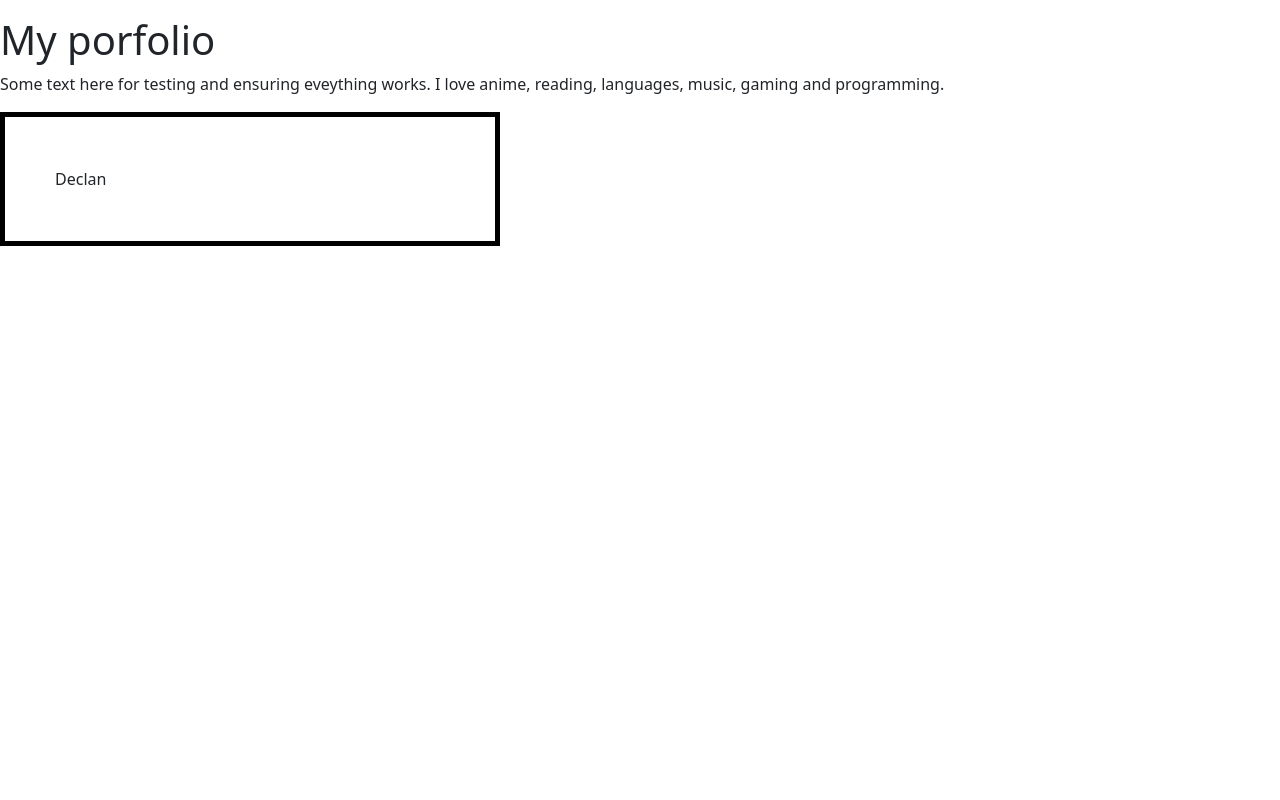
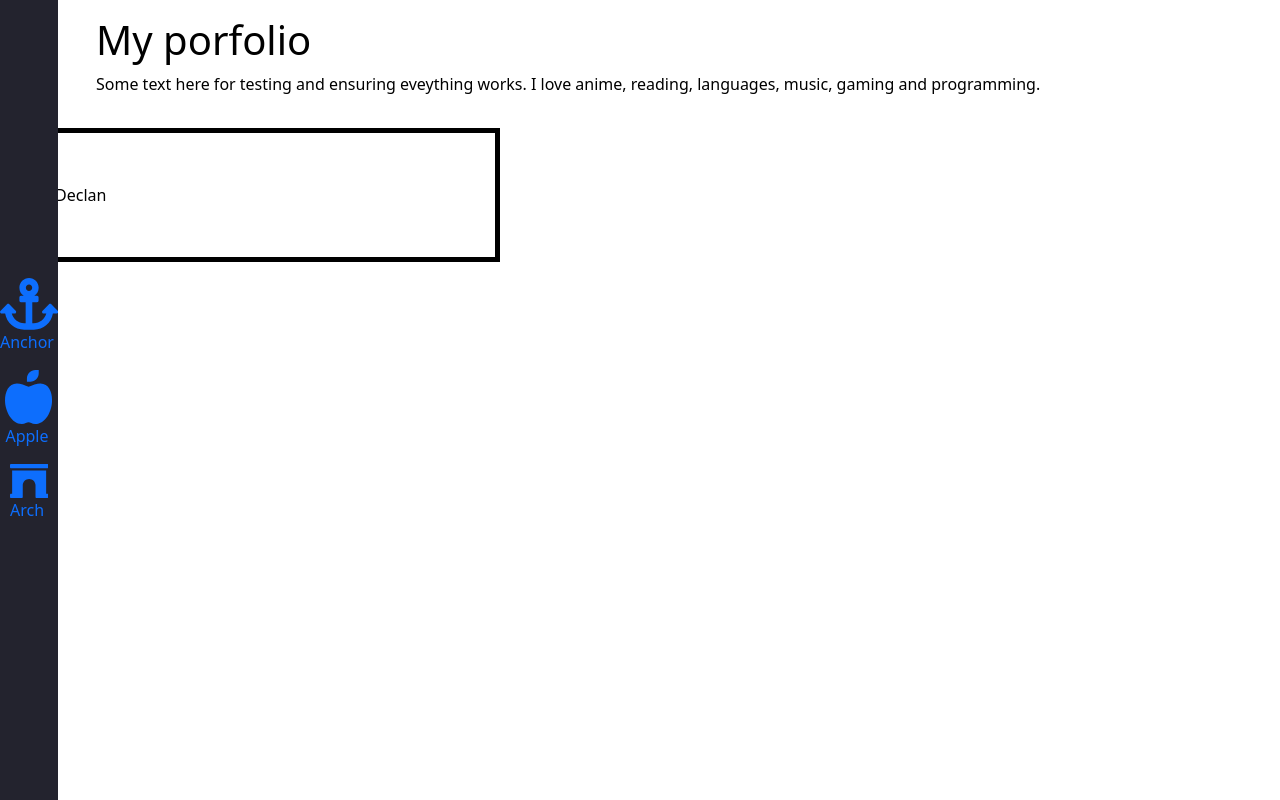
Before and after one commit to Declan1902/portfolio, a plain HTML site: page index.html in a window 1280 px wide. Drawn offline with nearby package versions, Linux system fonts and the light colour scheme.

Commit message:
Added nav bar

```diff
--- a/index.html
+++ b/index.html
@@ -10,7 +10,36 @@
     </head>
 
     <body>
-        <nav class="navbar"></nav>
+        <nav class="navbar">
+        <ul
+            class="navbar-nav">
+            <li
+                class="nav-item">
+                <a href="#" class="nav-link">
+                    <svg aria-hidden="true" focusable="false" data-prefix="fas" data-icon="anchor" class="svg-inline--fa fa-anchor" role="img" xmlns="http://www.w3.org/2000/svg" viewBox="0 0 576 512"><path fill="currentColor" d="M571.3 324.7l-63.1-64c-6.25-6.25-16.37-6.25-22.62 0l-63.1 64C410.7 334.8 417.8 352 431.1 352h27.45c-14.31 55.05-63.99 96-123.5 96h-15.1V240h47.1c8.838 0 15.1-7.164 15.1-16V192c0-8.836-7.162-16-15.1-16h-27.05c25.92-17.19 43.05-46.57 43.05-80c0-53.02-42.98-96-95.1-96S192 42.98 192 96c0 33.43 17.13 62.81 43.05 80H208C199.2 176 192 183.2 192 192v32c0 8.836 7.164 16 15.1 16h47.1V448H240c-59.46 0-109.1-40.95-123.5-96h27.45c14.26 0 21.33-17.26 11.31-27.31l-63.1-64c-6.25-6.25-16.37-6.25-22.62 0l-63.1 64C-5.342 334.8 1.767 352 16.01 352h34.89c15.31 90.66 94.15 160 189.1 160h95.1c94.95 0 173.8-69.34 189.1-160h34.89C574.3 352 581.3 334.7 571.3 324.7zM288 64c17.64 0 31.1 14.36 31.1 32s-14.36 32-32 32S256 113.6 256 96S270.4 64 288 64z"></path></svg>
+                <span class="link-text">Anchor</span>
+                </a>
+            </li>
+
+            <li
+                class="nav-item">
+                <a href="#" class="nav-link">
+                    <svg aria-hidden="true" focusable="false" data-prefix="fas" data-icon="apple-whole" class="svg-inline--fa fa-apple-whole" role="img" xmlns="http://www.w3.org/2000/svg" viewBox="0 0 448 512"><path fill="currentColor" d="M336 128c-32 0-80.02 16.03-112 32.03c-32.01-16-79.1-32.02-111.1-32.03C32 128 .4134 210.5 .0033 288c-.5313 99.97 63.99 224 159.1 224c32 0 48-16 64-16c16 0 32 16 64 16c96 0 160.4-122.8 159.1-224C447.7 211.6 416 128 336 128zM320 32V0h-32C243.8 0 208 35.82 208 80v32h32C284.2 112 320 76.18 320 32z"></path></svg>
+                <span class="link-text">Apple</span>
+                </a>
+            </li>
+
+            <li
+                class="nav-item">
+                <a href="#" class="nav-link">
+                    <svg aria-hidden="true" focusable="false" data-prefix="fas" data-icon="archway" class="svg-inline--fa fa-archway" role="img" xmlns="http://www.w3.org/2000/svg" viewBox="0 0 576 512"><path fill="currentColor" d="M560 448H544V96H32v352H16C7.125 448 0 455.1 0 464v32C0 504.9 7.125 512 16 512h160C184.9 512 192 504.9 192 496V320c0-53 43-96 96-96s96 43 96 96v176c0 8.875 7.125 16 16 16h160c8.875 0 16-7.125 16-16v-32C576 455.1 568.9 448 560 448zM560 0h-544C7.125 0 0 7.125 0 16v32C0 56.88 7.125 64 16 64h544C568.9 64 576 56.88 576 48v-32C576 7.125 568.9 0 560 0z"></path></svg>
+                <span class="link-text">Arch</span>
+                </a>
+            </li>
+
+        </ul>
+        </nav>
+
         <main>
             <h1>My porfolio</h1>
             <p> Some text here for testing and ensuring eveything works. I love anime, reading, languages, music, gaming and programming.
--- a/style.css
+++ b/style.css
@@ -10,3 +10,54 @@ div{
     border: 5px solid black;
     margin: 0;
 }
+
+:root{font-size: 16px;
+    font-family: 'Open sans';
+    --text-primary: #b6b6b6;
+    --text-secondary: #ececec;
+    --bg-primary: #23232e;
+    --bg-secondary: #141418;
+}
+
+body{
+    color:black;
+    background-color: white;
+    margin: 0;
+    padding: 0;
+}
+
+body::-webkit-scrollbar{
+    width: 0.25rem;
+
+}
+
+body::-webkit-scrollbar-track{
+    background: #1e1e24
+}
+
+body::-webkit-scrollbar-thumb{
+    background: #6649b8
+}
+
+main{
+    margin-left: 5rem;
+    padding: 1rem;
+}
+
+.navbar{
+    width: 5 rem;
+    height: 100vh;
+    position: fixed;
+    background-color: var(--bg-primary);
+
+}
+
+.navbar-nav{
+    list-style: none;
+    padding: 0;
+    margin: 0;
+    display: flex;
+    flex-direction: column;
+    align-items: center;
+
+}
```
